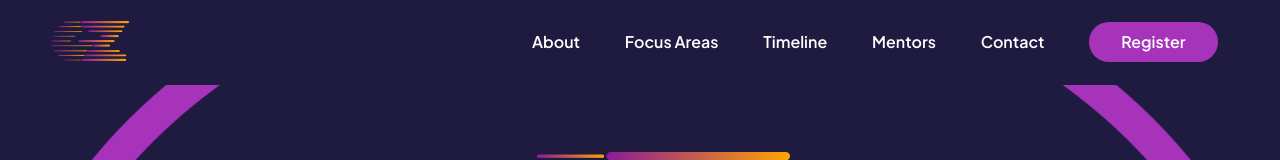
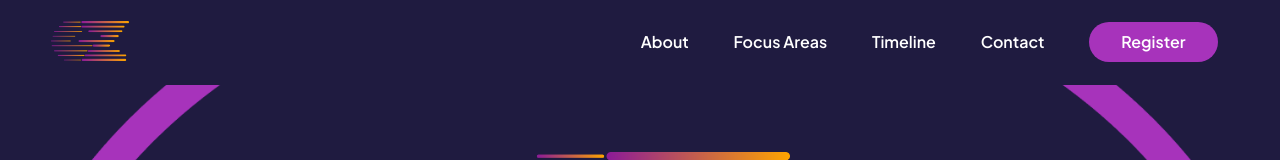
Before and after one commit to groundzero2023/groundzero-website, a React (Vite) app in the folder groundzero/: page / in a window 1280 px wide. Shown: the top 160 px of the page. Built offline with nearby package versions, Linux system fonts and the light colour scheme.

Commit message:
Temporarily remove `Mentors`

```diff
--- a/groundzero/src/App.jsx
+++ b/groundzero/src/App.jsx
@@ -55,7 +55,7 @@ const App = () => {
             <Timeline />
             <ProblemStatementCountdown />
             {/* <Partners /> */}
-            <Mentors />
+            {/* <Mentors /> */}
             <ContactUsTemp />
             <Faq />
             <Footer />
--- a/groundzero/src/components/NavigationBar.jsx
+++ b/groundzero/src/components/NavigationBar.jsx
@@ -26,9 +26,9 @@ const NavigationBar = () => {
             <li>
               <Link to="/#timeline" onClick={toggleDropdown}>Timeline</Link>
             </li>
-            <li>
+            {/* <li>
               <Link to="/#mentors" onClick={toggleDropdown}>Mentors</Link>
-            </li>
+            </li> */}
             <li>
               <Link to="/#contacts" onClick={toggleDropdown}>Contact</Link>
             </li>
@@ -63,9 +63,9 @@ const NavigationBar = () => {
             <li>
               <Link to="/#timeline">Timeline</Link>
             </li>
-            <li>
+            {/* <li>
               <Link to="/#mentors">Mentors</Link>
-            </li>
+            </li> */}
             <li>
               <Link to="/#contacts">Contact</Link>
             </li>
```
Also changed, not shown: groundzero/src/main.jsx (+4 -4 lines).
